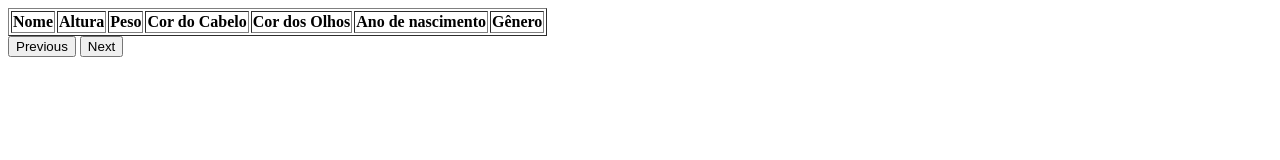
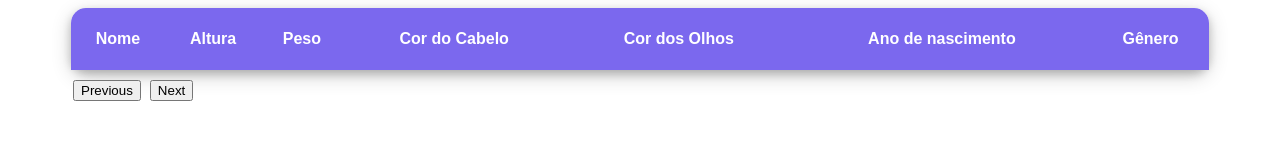
Before and after one commit to mayaracaroline/html, a plain HTML site: page index.html in a window 1280 px wide. Drawn offline with Linux system fonts and the light colour scheme; no server answers.

Commit message:
Tabela estilizada

```diff
--- a/estilo.css
+++ b/estilo.css
@@ -1,4 +1,71 @@
+#characters-table{
+	margin: auto;
+	border-radius: 15px;
+	font-family: "arial";
+	color: #808080;
+	width: 90%;
+	box-shadow: 0 4px 8px 0 rgba(0, 0, 0, 0.2), 0 6px 20px 0 rgba(0, 0, 0, 0.19);
+	border-collapse: collapse;
+	text-align: center;
+}
 
+#characters-table tr:nth-child(even){
+	background-color: #F5F5F5;
+	border: none;
+}
+
+#characters-table tr:nth-child(odd){
+	background-color: #FFF;
+	border: none;
+}
+
+#characters-table thead th{
+	background-color: #7B68EE;
+	color: #FFF;
+	border: none;
+	font-weight: bold;
+	text-align: center;
+	height: 60px;
+}
+
+#characters-table thead th:first-child{
+	border-top-left-radius: 15px;
+}
+
+#characters-table thead th:last-child{
+	border-top-right-radius: 15px;
+}
+
+#characters-table tbody tr{
+	height: 60px;
+}
+
+#characters-table tbody tr:last-child td:last-child{
+	border-radius: 15px;
+}
+#characters-table tbody tr:last-child td:first-child{
+	border-radius: 15px;
+}
+
+#btnNext{
+	margin-left: 50px;
+}
+
+#nextPage{
+	margin-top: 10px;
+	margin-left: 5px;
+}
+#previousPage{
+	margin-top: 10px;
+	right: 50px;
+	margin-left:5px;
+}
+
+.btn{
+	margin-top:10px;
+	position: relative;
+	margin-left:5px;
+}
 
 .btnActive{
 	font-size: 14px;
@@ -8,4 +75,9 @@
 	height: 20px;
 	border: solid 1px;
 	border-color:#000000;
+	margin: 5px;
 }
+
+#div-button{
+	margin-left: 60px;
+}
--- a/index.html
+++ b/index.html
@@ -6,6 +6,7 @@
 	<title> Star Wars | Personagens </title>
 </head>
 <body id = "body">
+
 	<table id="characters-table">
 		<!-- Table Head -->
 		<thead>
@@ -21,9 +22,10 @@
 		</thead>
 		<tbody id="characters-tbody"> </tbody>
 	</table>
-	<button id="previousPage" onclick="previousPage()"> Previous </button>
-	<button id="nextPage" onclick="nextPage()"> Next </button>
-
+	<div id="div-button">
+		<button id="previousPage" onclick="previousPage()"> Previous </button>
+		<button id="nextPage" onclick="nextPage()"> Next </button>
+	</div>
 
 	<script type="text/javascript" src="script.js"></script>
 
--- a/script.js
+++ b/script.js
@@ -139,7 +139,4 @@ function goToPage(pageNumber) {
 }
 // --------------------------------------------------------------------//
 
-// Inserir bordas na tabela //
-table.setAttribute("border", "1");
-
 createPage(); // chamada da função para preencher pela primeira vez a tabela
```
